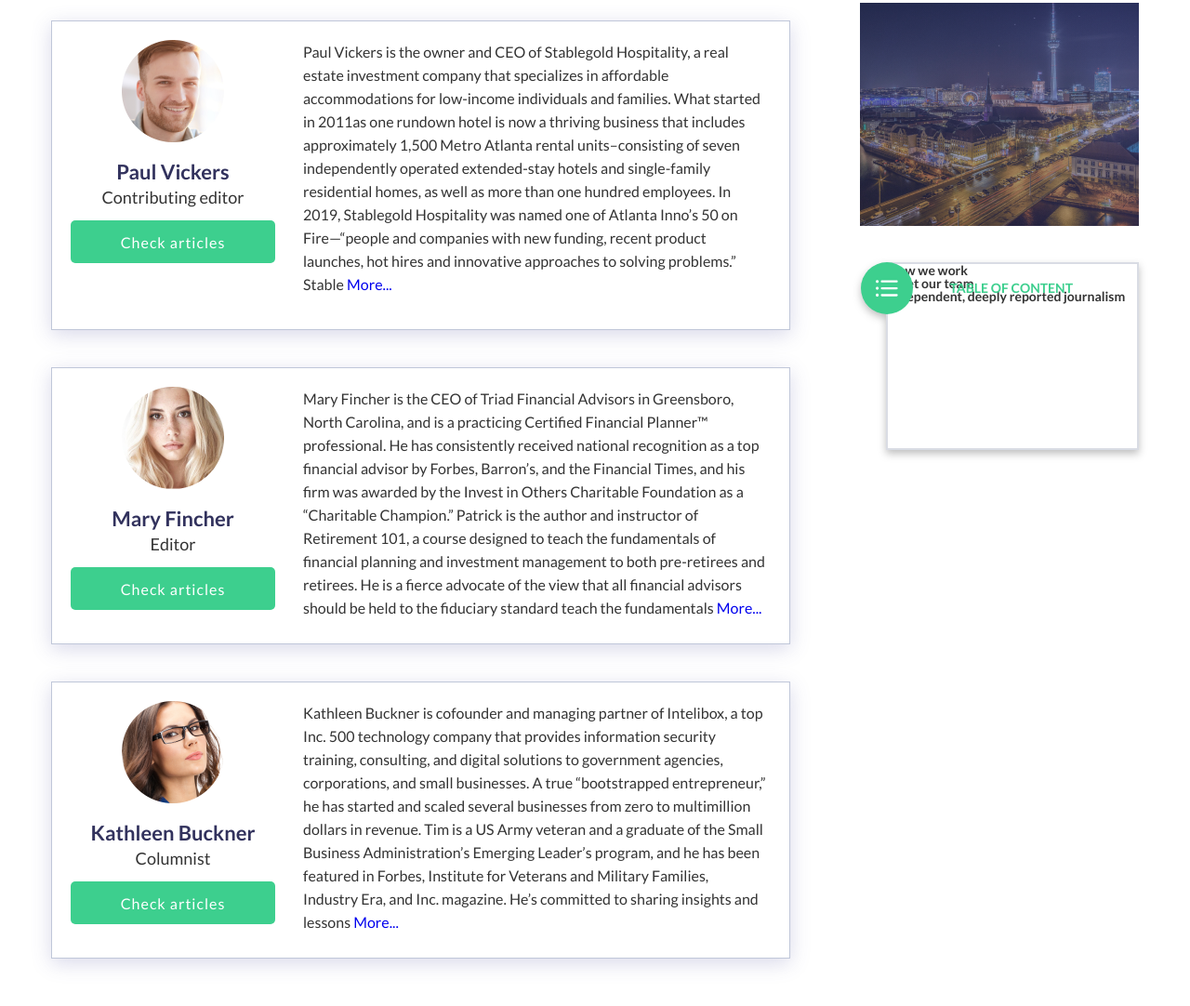
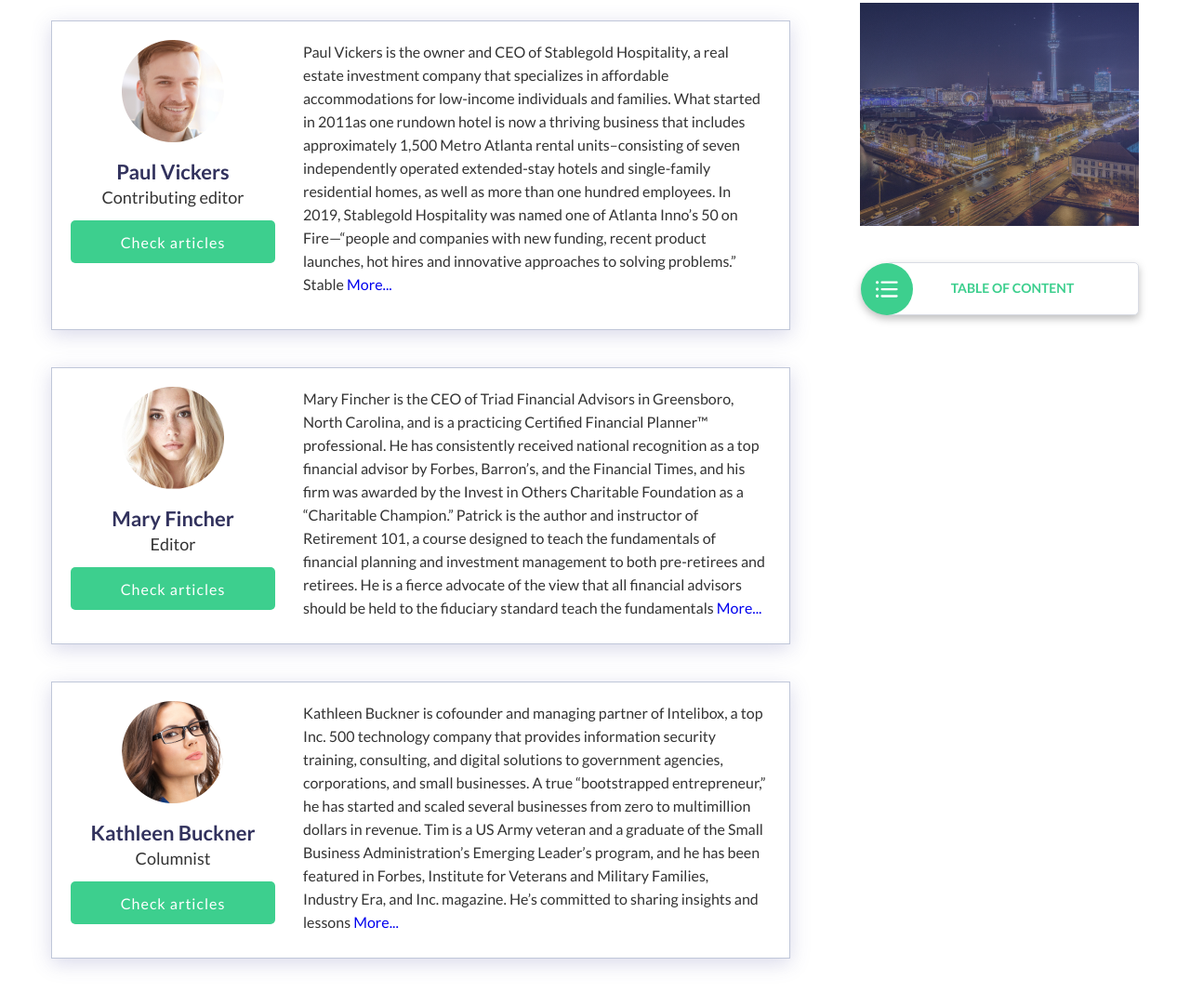
Before and after one commit to n-ii-lo/Cpamatica, a website: page #src/index.html in a window 1280 px wide. Shown: the part 1010-2092 px from the top of the page at 93% size. Drawn offline with nearby package versions, Linux system fonts and the light colour scheme; files that its build step writes are made by us from their sources.

Commit message:
improved a new hover for drop-down menu

```diff
--- a/#src/index.html
+++ b/#src/index.html
@@ -109,17 +109,15 @@
 							</div>
 						</div>
 
-						<div class="content-table">
-							<div class="content-table__block">
-								<span class="content-table__circle">
-									<img src="img/icons/list.svg" alt="">
-								</span>
-								<span class="content-table__heading">Table of content</span>
-								<div class="content-table__list">
-									<div class="content-table__list-item">How we work</div>
-									<div class="content-table__list-item">Meet our team</div>
-									<div class="content-table__list-item">Independent, deeply reported journalism</div>
-								</div>
+						<div class="dropdown">
+							<div class="dropdown-select">
+								<img id="img-hover" class="dropdown__circle" src="img/icons/list.svg" alt="" onmouseover="hover(this);">
+							</div>
+							<h4 class="select">Table of content</h4>
+							<div class="dropdown-list">
+								<div class="dropdown-list__item">How we work</div>
+								<div class="dropdown-list__item">Meet our team</div>
+								<div class="dropdown-list__item">Independent, deeply reported journalism</div>
 							</div>
 						</div>
 
--- a/#src/scss/home.scss
+++ b/#src/scss/home.scss
@@ -182,51 +182,62 @@
 	&__title {
 	}
 }
-.content-table {
-	display: flex;
-	justify-content: flex-end;
-	&__block {
-		width: 272px;
-		height: auto;
+.dropdown {
 		background: $mainColor;
-		position: relative;
 		border: 1px solid #d9dce4;
 		filter: drop-shadow(0px 4px 4px rgba(0, 0, 0, 0.25));
 		position: relative;
+		border-radius: 5px;
+		cursor: pointer;
+		max-width: 272px;
+		margin: 0px 0px 0px auto;
+		&:hover{
+			border-radius: 5px / 5px 5px 0px 0px;
 		}
-	&__circle {
+}
+.dropdown:hover .dropdown-list{
+	opacity: 1;
+	visibility: visible;
+}
+.dropdown-select {
 	width: 56px;
 	height: 56px;
 	background: $green;
 	border-radius: 100%;
 	position: absolute;
-		top: -1px;
 	transform: translate(-50%);
 	display: flex;
 	justify-content: center;
 	align-items: center;
 }
-	&__heading {
+.select {
 	font-size: 1.4rem;
 	color: $green;
 	font-weight: 700;
 	text-transform: uppercase;
 	text-align: center;
+	padding: 2.05rem;
+}
+.dropdown-list {
+	border-radius: 5px / 0px 0px 5px 5px;
+	border-top: none;
+	padding-bottom: 30px;
+	background: $mainColor;
 	position: absolute;
-		top: 20px;
-		left: 25%;
-		// padding: 20px 0px 25px 0px;
+	left: 5px;
+	visibility: hidden;
+	opacity: 0;
+	transition: opacity 0.2s linear, visibility 0.2s linear;
+	*:last-child{
+		padding-bottom: 0px;
 	}
-	&__list{
-		border: 1px solid #D9DCE4;
-		height: 200px;
-	}
-	&__list-item {
+		&__item {
 			color: $black;
 			font-size: 1.4rem;
 			font-weight: 700;
+			padding: 2rem;
+
 		}
-
 }
 
 //===================================================================================================
```
Also changed, not shown: Cpamatica/index.html (+9 -11 lines), Cpamatica/css/style.min.css, 1 other file. Lines whose indentation alone changed are shown as unchanged.
